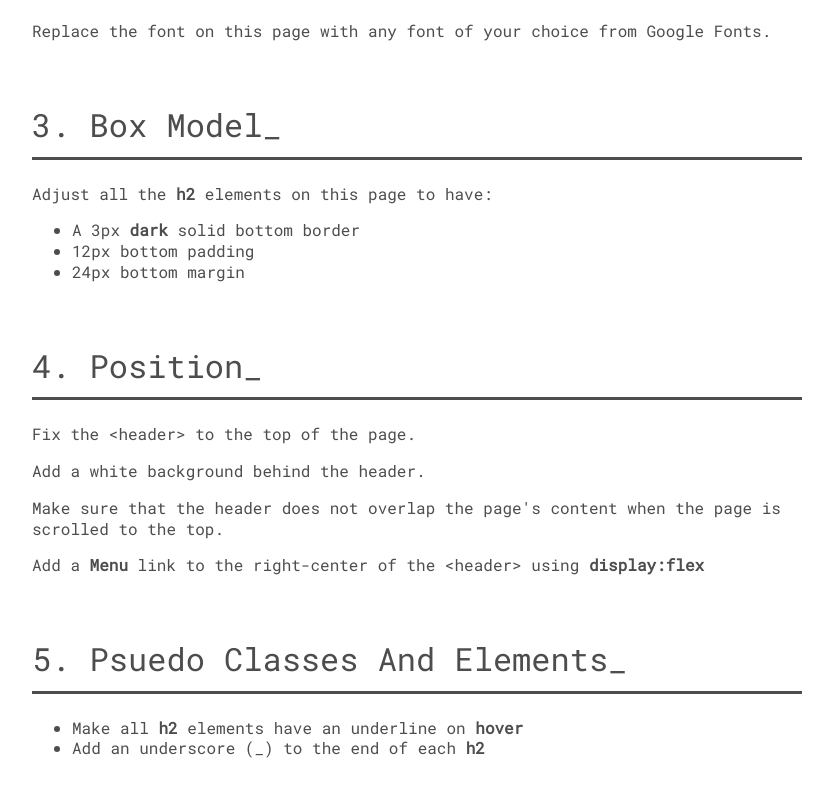
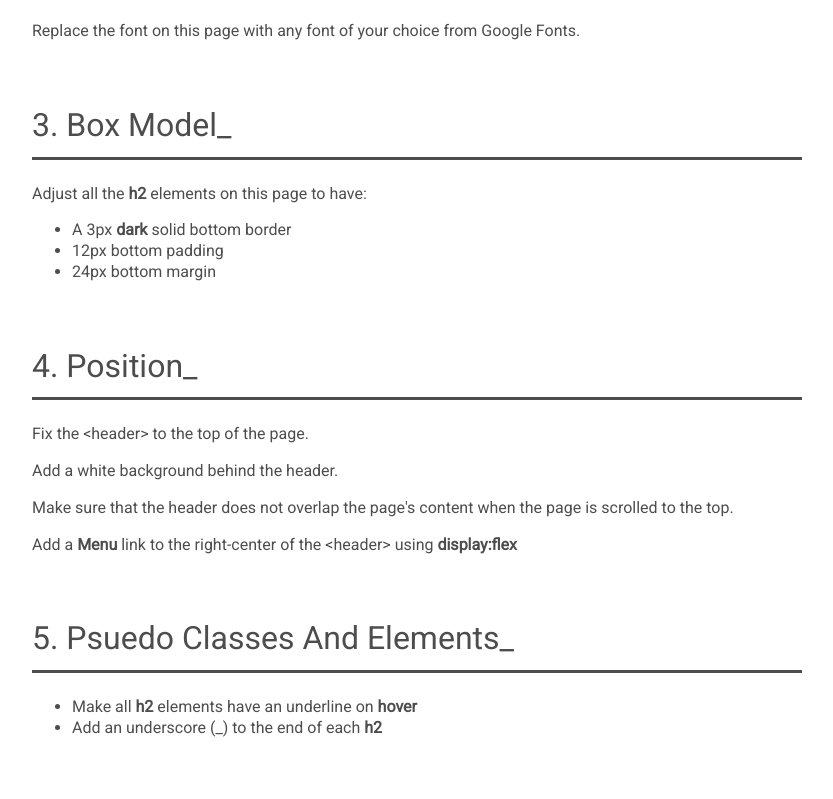
Before and after one commit to jasonvictorio/qed, a website built with Parcel: page index.html in a window 1280 px wide. Shown: the part 671-1470 px from the top of the page, without its empty margins (223-1056 px from the left). Built offline with nearby package versions, Linux system fonts and the light colour scheme.

Commit message:
change font

```diff
--- a/style.scss
+++ b/style.scss
@@ -1,12 +1,12 @@
 @import url('https://fonts.googleapis.com/css2?family=Montserrat:wght@400;700&display=swap');
-@import url('https://fonts.googleapis.com/css2?family=Roboto+Mono&display=swap');
+@import url('https://fonts.googleapis.com/css2?family=Roboto&display=swap');
 
 :root {
   --dark: #4D4D4D;
 }
 
 * {
-  font-family: "Roboto Mono"
+  font-family: "Roboto"
 }
 
 body {
```
